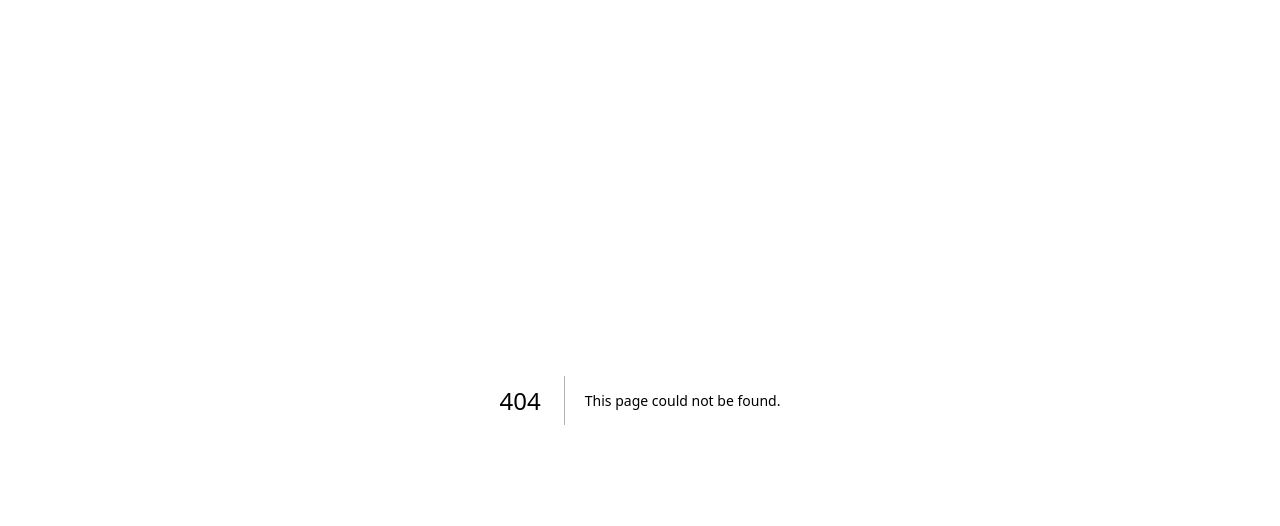
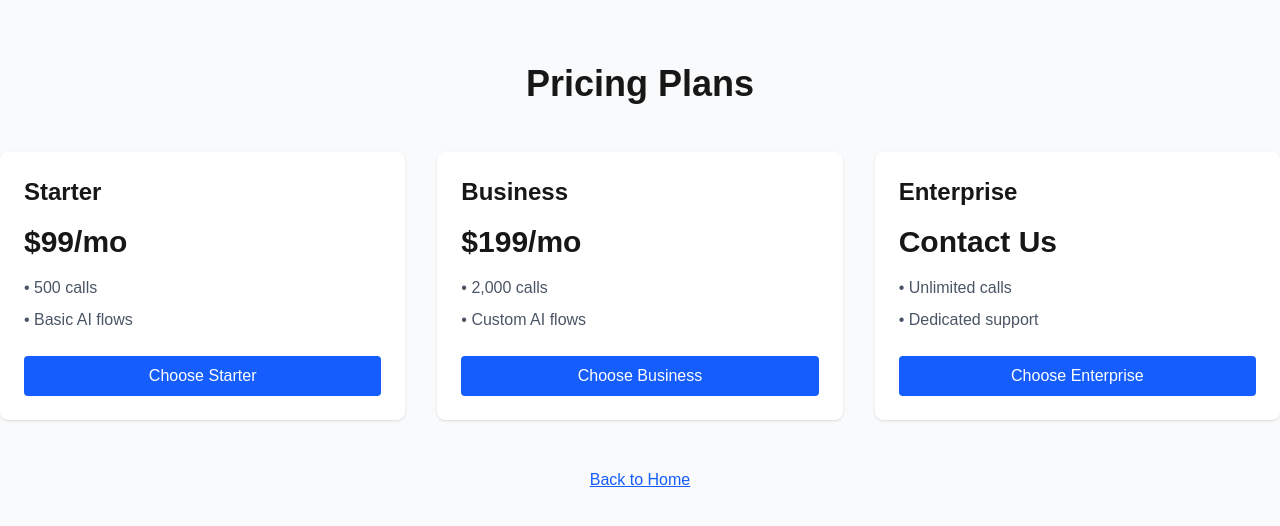
Before and after one commit to marxus99/callcaddy.ai, a Next.js app: page /pricing in a window 1280 px wide. Before the commit this address had no page. Shown: the top 526 px of the page. Built offline with nearby package versions, Linux system fonts and the light colour scheme.

Commit message:
feat: add missing How-It-Works and Pricing pages

```diff
--- /dev/null
+++ b/pages/how-it-works.tsx
@@ -0,0 +1,29 @@
+import Link from 'next/link';
+
+export default function HowItWorks() {
+  return (
+    <main className="min-h-screen bg-gray-50 py-16">
+      <div className="container mx-auto space-y-12">
+        <h1 className="text-4xl font-extrabold text-center">How It Works</h1>
+        <ol className="space-y-8 list-decimal list-inside text-lg text-gray-700">
+          <li>
+            <strong>Integration:</strong> Connect CallCaddy.ai to your phone system and calendar.
+          </li>
+          <li>
+            <strong>Agent Training:</strong> Customize conversational flows for your brand.
+          </li>
+          <li>
+            <strong>Go Live:</strong> We answer calls day or night, book appointments, and follow up.
+          </li>
+        </ol>
+        <div className="text-center">
+          <Link href="/">
+            <a className="mt-6 inline-block px-6 py-3 bg-blue-600 text-white rounded-lg hover:bg-blue-700">
+              Back to Home
+            </a>
+          </Link>
+        </div>
+      </div>
+    </main>
+  );
+}
--- /dev/null
+++ b/pages/pricing.tsx
@@ -0,0 +1,38 @@
+import Link from 'next/link';
+
+export default function Pricing() {
+  const plans = [
+    { name: 'Starter', price: '$99/mo', features: ['500 calls', 'Basic AI flows'] },
+    { name: 'Business', price: '$199/mo', features: ['2,000 calls', 'Custom AI flows'] },
+    { name: 'Enterprise', price: 'Contact Us', features: ['Unlimited calls', 'Dedicated support'] },
+  ];
+
+  return (
+    <main className="min-h-screen bg-gray-50 py-16">
+      <h1 className="text-4xl font-extrabold text-center mb-12">Pricing Plans</h1>
+      <div className="container mx-auto grid gap-8 md:grid-cols-3">
+        {plans.map((plan) => (
+          <div key={plan.name} className="bg-white p-6 rounded-lg shadow">
+            <h2 className="text-2xl font-semibold mb-4">{plan.name}</h2>
+            <p className="text-3xl font-bold mb-4">{plan.price}</p>
+            <ul className="mb-6 space-y-2 text-gray-600">
+              {plan.features.map((f) => (
+                <li key={f}>• {f}</li>
+              ))}
+            </ul>
+            <Link href="/how-it-works">
+              <a className="block text-center px-4 py-2 bg-blue-600 text-white rounded hover:bg-blue-700">
+                Choose {plan.name}
+              </a>
+            </Link>
+          </div>
+        ))}
+      </div>
+      <div className="text-center mt-12">
+        <Link href="/">
+          <a className="underline text-blue-600 hover:text-blue-800">Back to Home</a>
+        </Link>
+      </div>
+    </main>
+  );
+}
```
